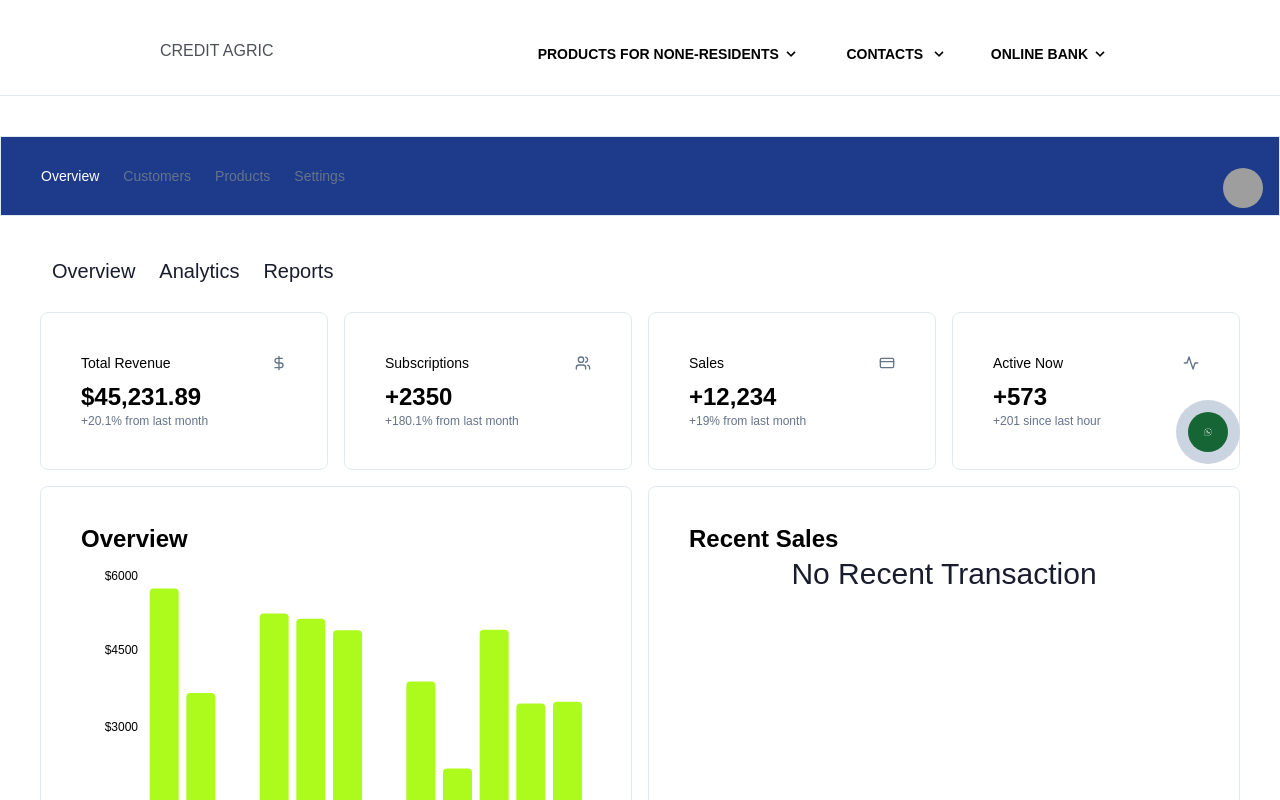
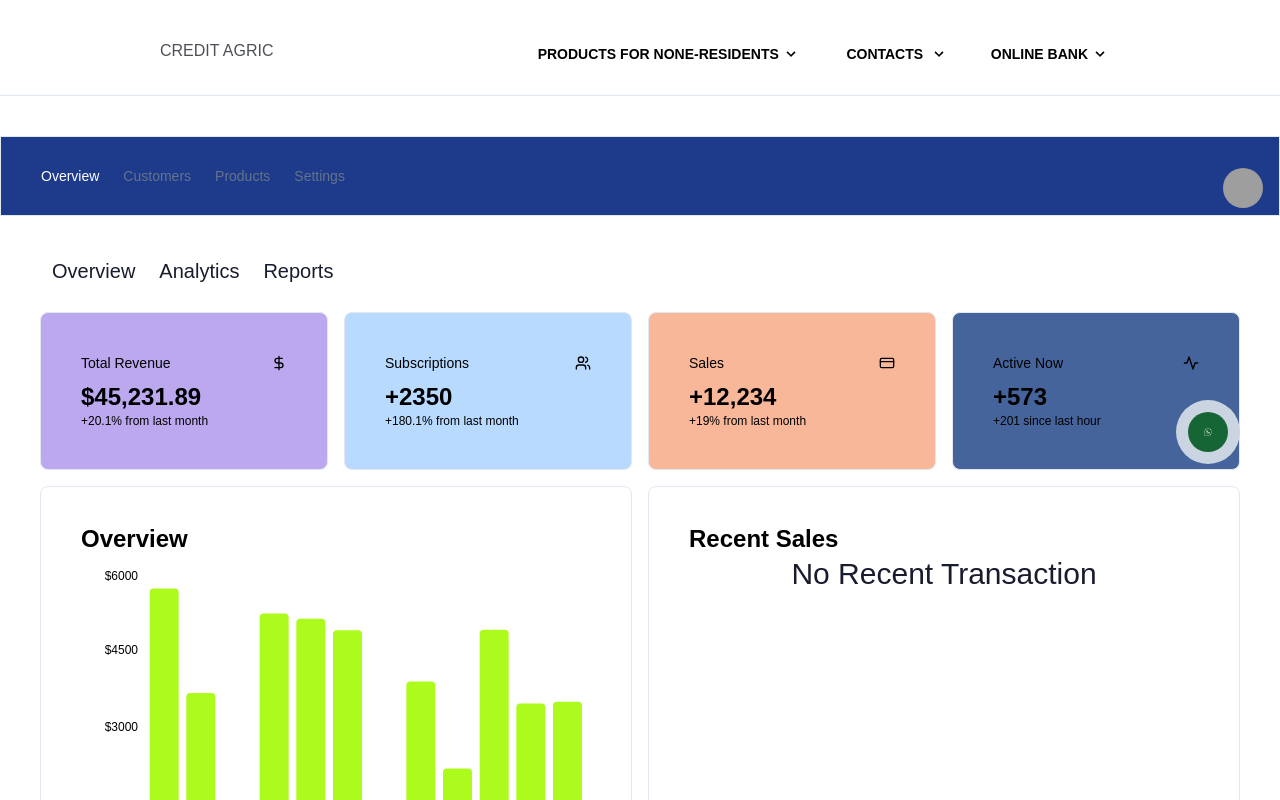
Before and after one commit to DavidWaza/melvin, a Next.js app: page /dashboard in a window 1280 px wide. Shown: the top 800 px of the page. Built offline with nearby package versions, Linux system fonts and the light colour scheme; grey boxes are pictures that could not be loaded.

Commit message:
fix dashboard

```diff
--- a/src/pages/dashboard/index.tsx
+++ b/src/pages/dashboard/index.tsx
@@ -37,7 +37,7 @@ const Dashboard = () => {
         </TabsList>
         <TabsContent value="overview" className="space-y-4">
           <div className="grid gap-4 md:grid-cols-2 lg:grid-cols-4">
-            <Card className="p-10 rounded-lg">
+            <Card className="p-10 rounded-lg bg-[#BCA8EE]">
               <CardHeader className="flex flex-row items-center justify-between space-y-0 pb-2">
                 <CardTitle className="text-sm font-medium ">
                   Total Revenue
@@ -50,19 +50,19 @@ const Dashboard = () => {
                   strokeLinecap="round"
                   strokeLinejoin="round"
                   strokeWidth="2"
-                  className="h-4 w-4 text-muted-foreground"
+                  className="h-4 w-4 text-black"
                 >
                   <path d="M12 2v20M17 5H9.5a3.5 3.5 0 0 0 0 7h5a3.5 3.5 0 0 1 0 7H6" />
                 </svg>
               </CardHeader>
               <CardContent>
                 <div className="text-2xl font-bold">$45,231.89</div>
-                <p className="text-xs text-muted-foreground">
+                <p className="text-xs text-black">
                   +20.1% from last month
                 </p>
               </CardContent>
             </Card>
-            <Card className="p-10 rounded-lg">
+            <Card className="p-10 rounded-lg bg-[#B8DAFE]">
               <CardHeader className="flex flex-row items-center justify-between space-y-0 pb-2">
                 <CardTitle className="text-sm font-medium">
                   Subscriptions
@@ -75,7 +75,7 @@ const Dashboard = () => {
                   strokeLinecap="round"
                   strokeLinejoin="round"
                   strokeWidth="2"
-                  className="h-4 w-4 text-muted-foreground"
+                  className="h-4 w-4 text-black "
                 >
                   <path d="M16 21v-2a4 4 0 0 0-4-4H6a4 4 0 0 0-4 4v2" />
                   <circle cx="9" cy="7" r="4" />
@@ -84,12 +84,12 @@ const Dashboard = () => {
               </CardHeader>
               <CardContent>
                 <div className="text-2xl font-bold">+2350</div>
-                <p className="text-xs text-muted-foreground">
+                <p className="text-xs text-black">
                   +180.1% from last month
                 </p>
               </CardContent>
             </Card>
-            <Card className="p-10 rounded-lg">
+            <Card className="p-10 rounded-lg bg-[#F9B799]">
               <CardHeader className="flex flex-row items-center justify-between space-y-0 pb-2">
                 <CardTitle className="text-sm font-medium">Sales</CardTitle>
                 <svg
@@ -100,7 +100,7 @@ const Dashboard = () => {
                   strokeLinecap="round"
                   strokeLinejoin="round"
                   strokeWidth="2"
-                  className="h-4 w-4 text-muted-foreground"
+                  className="h-4 w-4 text-black"
                 >
                   <rect width="20" height="14" x="2" y="5" rx="2" />
                   <path d="M2 10h20" />
@@ -108,12 +108,12 @@ const Dashboard = () => {
               </CardHeader>
               <CardContent>
                 <div className="text-2xl font-bold">+12,234</div>
-                <p className="text-xs text-muted-foreground">
+                <p className="text-xs text-black">
                   +19% from last month
                 </p>
               </CardContent>
             </Card>
-            <Card className="p-10 rounded-lg">
+            <Card className="p-10 rounded-lg bg-[#46649c]">
               <CardHeader className="flex flex-row items-center justify-between space-y-0 pb-2">
                 <CardTitle className="text-sm font-medium">
                   Active Now
@@ -126,14 +126,14 @@ const Dashboard = () => {
                   strokeLinecap="round"
                   strokeLinejoin="round"
                   strokeWidth="2"
-                  className="h-4 w-4 text-muted-foreground"
+                  className="h-4 w-4 text-black"
                 >
                   <path d="M22 12h-4l-3 9L9 3l-3 9H2" />
                 </svg>
               </CardHeader>
               <CardContent>
                 <div className="text-2xl font-bold">+573</div>
-                <p className="text-xs text-muted-foreground">
+                <p className="text-xs text-black">
                   +201 since last hour
                 </p>
               </CardContent>
```
